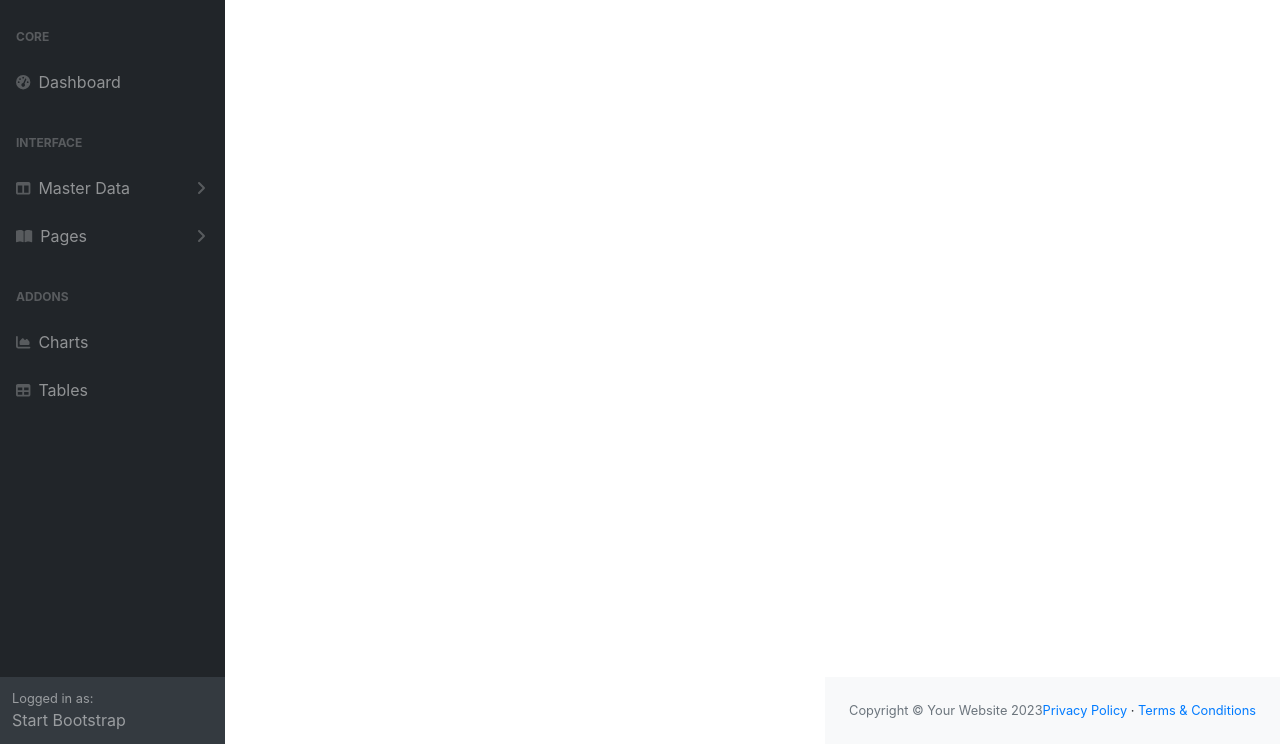
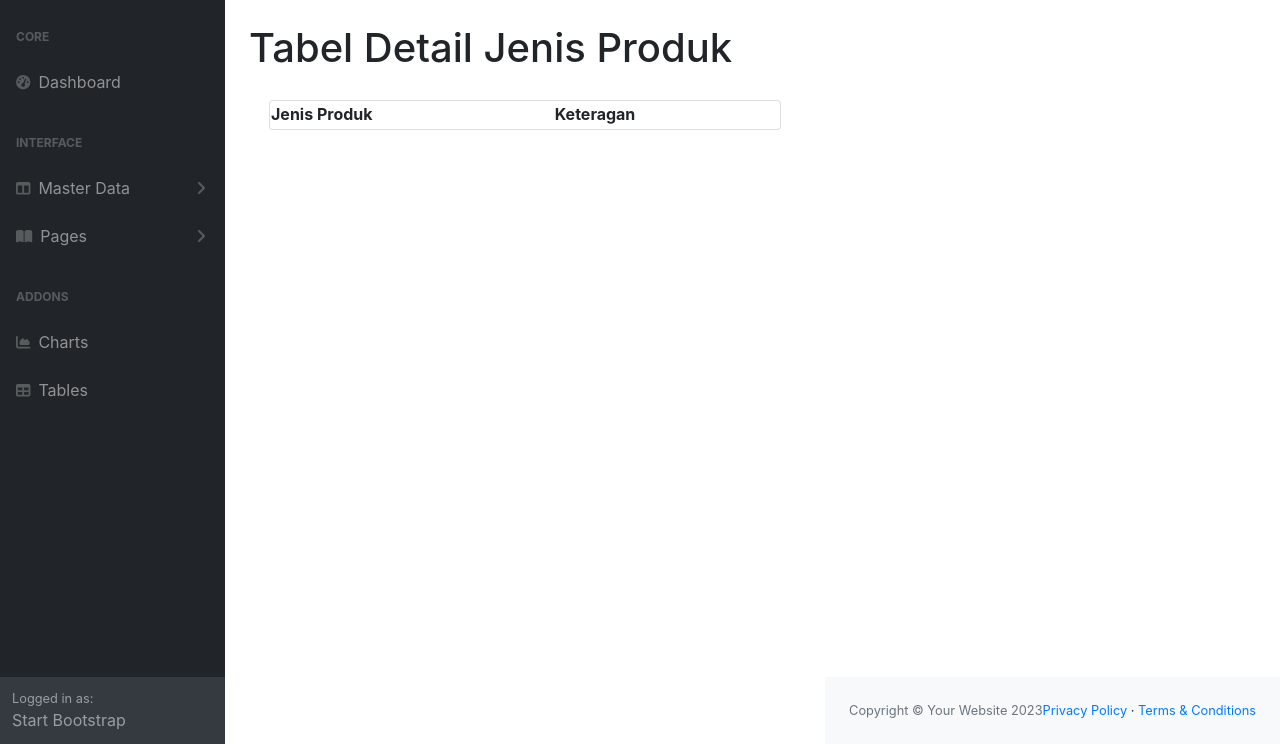
Before and after one commit to andiarz/Tugas_MSIB, a PHP site: page /index.php?url=jenis_produk_detail in a window 1280 px wide. Shown: the part 56-800 px from the top of the page. Run offline with PHP 8.4, Linux system fonts and the light colour scheme; data comes from the database, SQL or seed files in the repository; data that the repository does not hold is empty; some libraries are stand-ins or nearby versions.

Commit message:
Update jenis_produk_detail.php

```diff
--- a/TugasPHP/web_native-master/admin/jenis_produk_detail.php
+++ b/TugasPHP/web_native-master/admin/jenis_produk_detail.php
@@ -5,7 +5,23 @@ $jenis_produk = $model->getJenisProduk($id);
 
 ?>
 
-<div>
-    <h3><?= $produk['nama'] ?> </h3>
-    <h3><?= $produk['keterangan'] ?> </h3>
+<h1 class="mt-4">Tabel Detail Jenis Produk</h1>
+<div class="card-body">
+    <div class="card mb-4">
+                                <table id="datatablesSimple">
+                                    <thead>
+                                        <tr>
+                                            <th>Jenis Produk</th>
+                                            <th>Keteragan</th>
+
+                                        </tr>
+                                    </thead>
+                                    <tbody>
+                                        <tr>
+                                            <td><?= $jenis_produk['nama']?></td>
+                                            <td><?= $jenis_produk['keterangan']?></td>
+                                        </tr>
+                                    </tbody>
+                                    </table>
 </div>
+</div>
```
